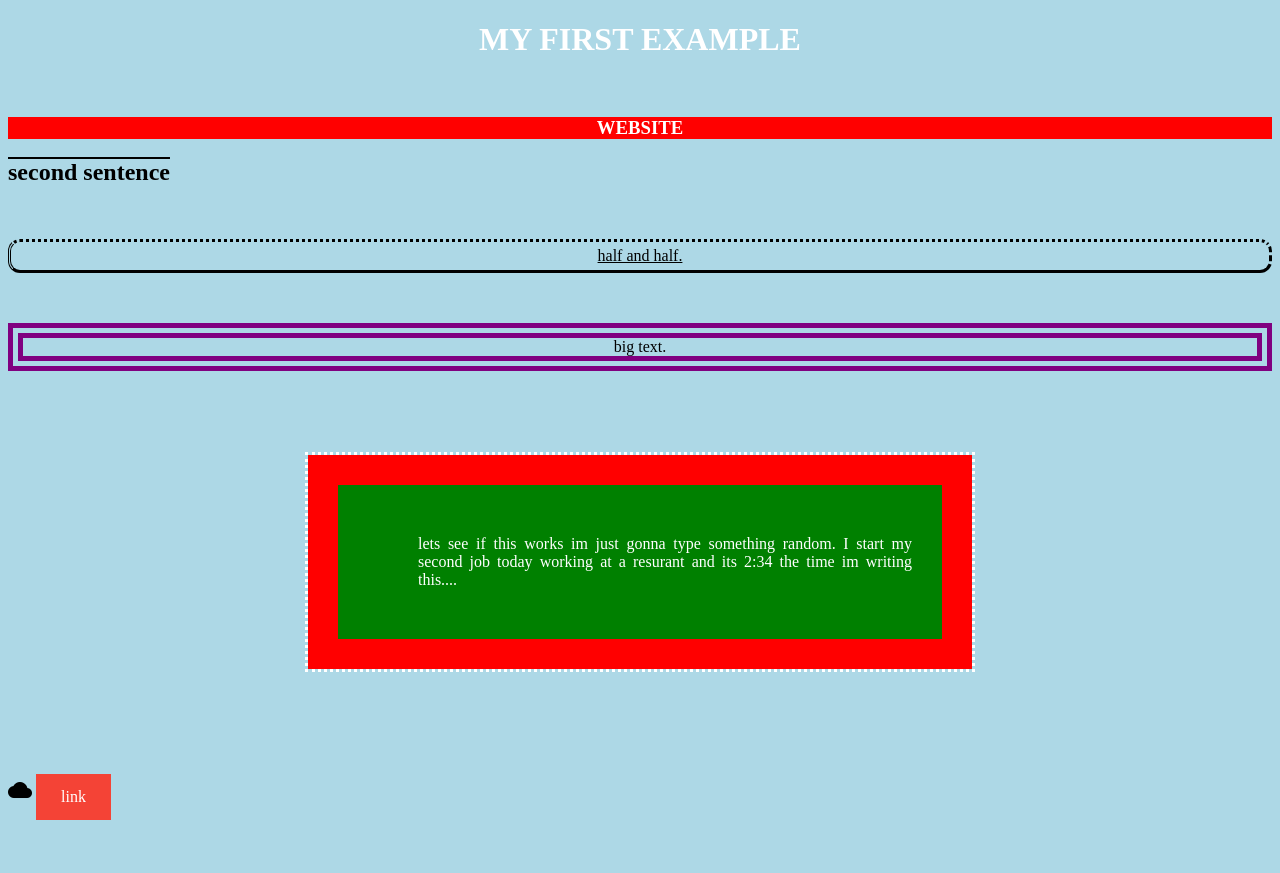
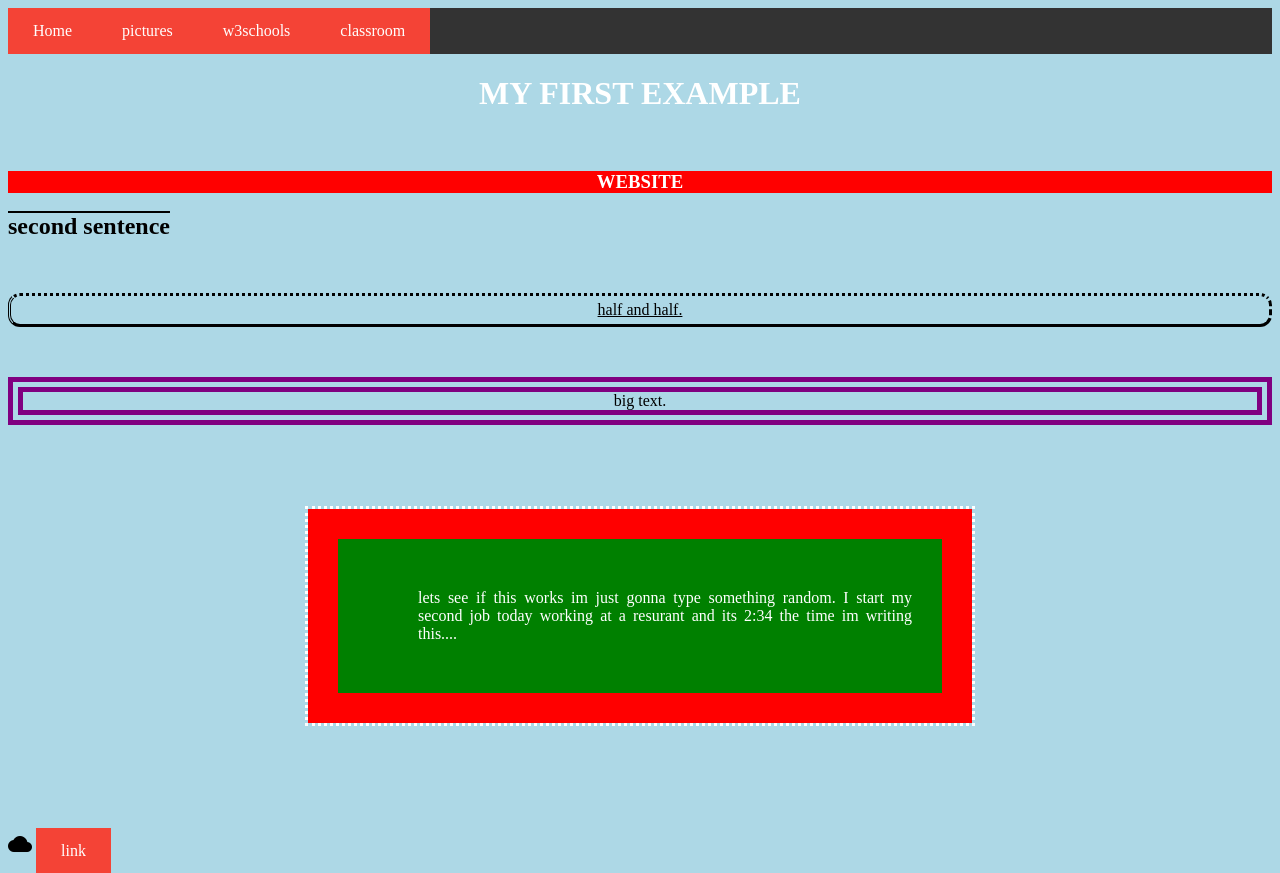
Before and after one commit to Jauerbach123/testproject, a plain HTML site: page index.html in a window 1280 px wide. Before the commit the page ends 828 px from the top, so only its background shows below. Drawn offline with Linux system fonts and the light colour scheme.

Commit message:
html and css changes nav bar

```diff
--- a/index.html
+++ b/index.html
@@ -1,6 +1,14 @@
 <!DOCTYPE html>
 <html>
 <head>
+  <ul>
+    <li><a class="active" href="#Home">Home</a></li>
+    <li><a href="#news">pictures</a></li>
+    <li><a href="#contact">w3schools</a></li>
+    <li><a href="#about">classroom</a></li>
+
+
+  </ul>
 <link rel="stylesheet" href="https://fonts.googleapis.com/icon?family=Material+Icons">
 <link rel="stylesheet" href="style.css">
 </head>
@@ -21,7 +29,7 @@
 
 
 <a href="https://bonk.io/" target="">link</a>
-<body>
+
 
 </body>
 </html>
--- a/style.css
+++ b/style.css
@@ -44,8 +44,31 @@ a:link, a:visited {
   padding: 14px 25px;
   text-align: center;
   text-decoration: none;
-  display: inline-block;
+
 }
-a:hover, a:active {
-  background-color: blue;
+a:hover, a:active  {
+  background-color: red;
 }
+ul {
+  list-style-type: none;
+  margin: 0;
+  padding: 0;
+  overflow: hidden;
+  background-color: #333;
+}
+
+li {
+  float: left;
+}
+
+li a {
+  display: block;
+  color: white;
+  text-align: center;
+  padding: 14px 16px;
+
+}
+
+li a:hover {
+  background-color: #white;
+}
```
